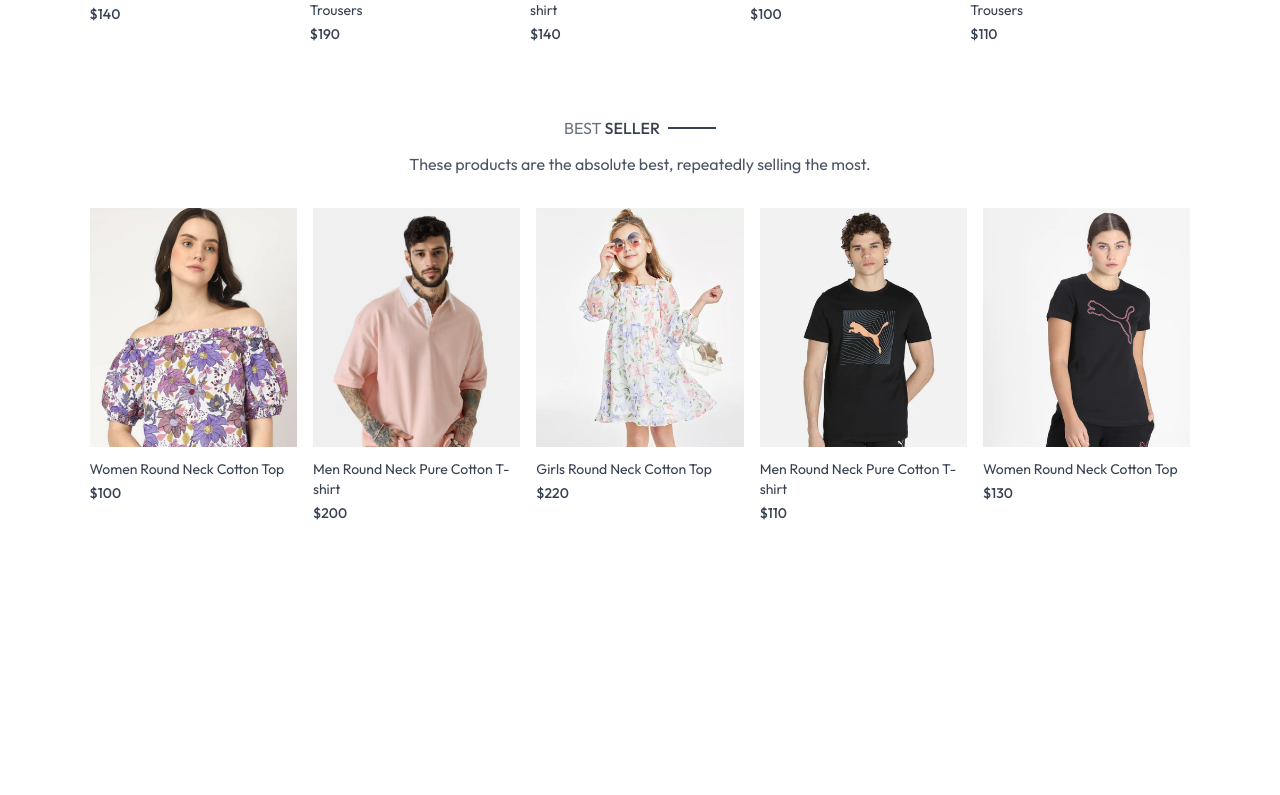
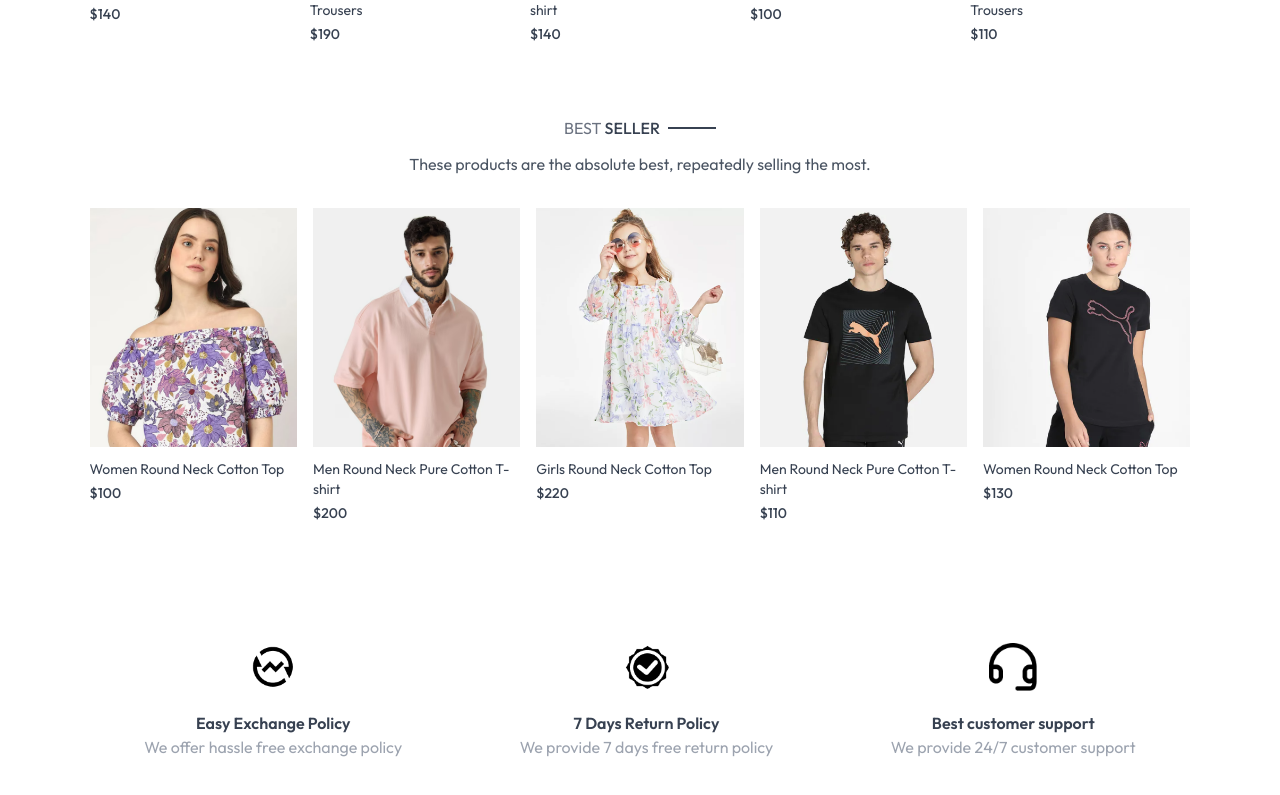
Before and after one commit to anthonylaw86/ecom-app-FE, a React (Vite) app in the folder FE/: page / in a window 1280 px wide. Shown: the part 1339-2134 px from the top of the page. Before the commit the page ends 1902 px from the top, so only its background shows below. Built offline with nearby package versions, Linux system fonts and the light colour scheme.

Commit message:
Our Policy component

```diff
--- /dev/null
+++ b/FE/src/components/OurPolicy.jsx
@@ -0,0 +1,38 @@
+import React from "react";
+import { assets } from "../assets/assets";
+
+const OurPolicy = () => {
+  return (
+    <div className="flex flex-col sm:flex-row justify-around gap-12 sm:gap-2 text-center py-20 text-xs sm:text-sm md:text-base text-gray-700">
+      <div>
+        <img
+          src={assets.exchange_icon}
+          className="w-12 m-auto mb-5"
+          alt="Exchange Icon"
+        />
+        <p className=" font-semibold">Easy Exchange Policy</p>
+        <p className="text-gray-400">We offer hassle free exchange policy</p>
+      </div>
+      <div>
+        <img
+          src={assets.quality_icon}
+          className="w-12 m-auto mb-5"
+          alt="Quality Icon"
+        />
+        <p className=" font-semibold">7 Days Return Policy</p>
+        <p className="text-gray-400">We provide 7 days free return policy</p>
+      </div>
+      <div>
+        <img
+          src={assets.support_img}
+          className="w-12 m-auto mb-5"
+          alt="Support Image"
+        />
+        <p className=" font-semibold">Best customer support</p>
+        <p className="text-gray-400">We provide 24/7 customer support</p>
+      </div>
+    </div>
+  );
+};
+
+export default OurPolicy;
--- a/FE/src/pages/Home.jsx
+++ b/FE/src/pages/Home.jsx
@@ -2,6 +2,7 @@
 import Hero from "../components/Hero";
 import LatestCollection from "../components/LatestCollection";
 import BestSeller from "../components/BestSeller";
+import OurPolicy from "../components/OurPolicy";
 
 const Home = () => {
   return (
@@ -9,6 +10,7 @@
       <Hero />
       <LatestCollection />
       <BestSeller />
+      <OurPolicy />
     </div>
   );
 };
```
